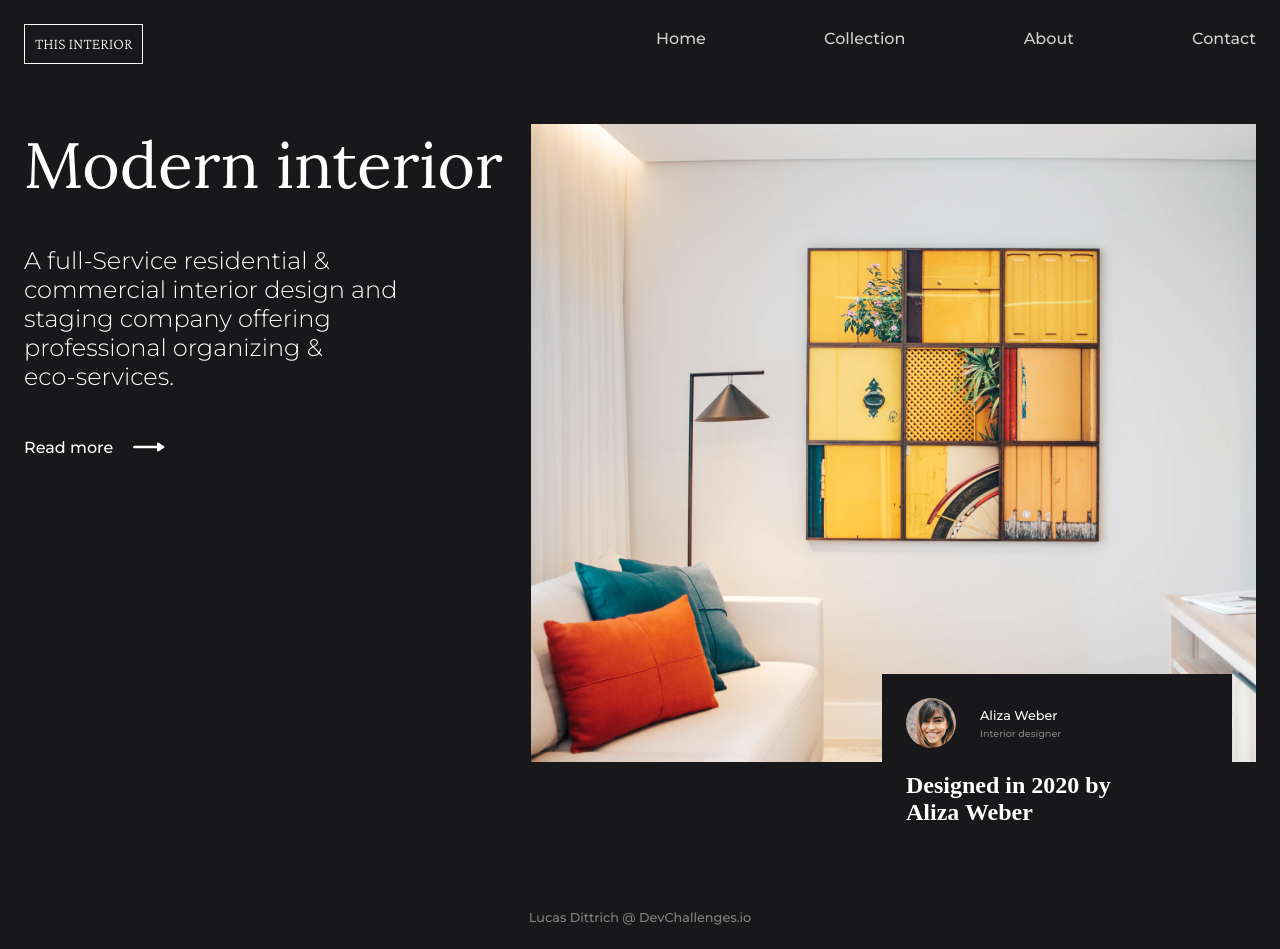
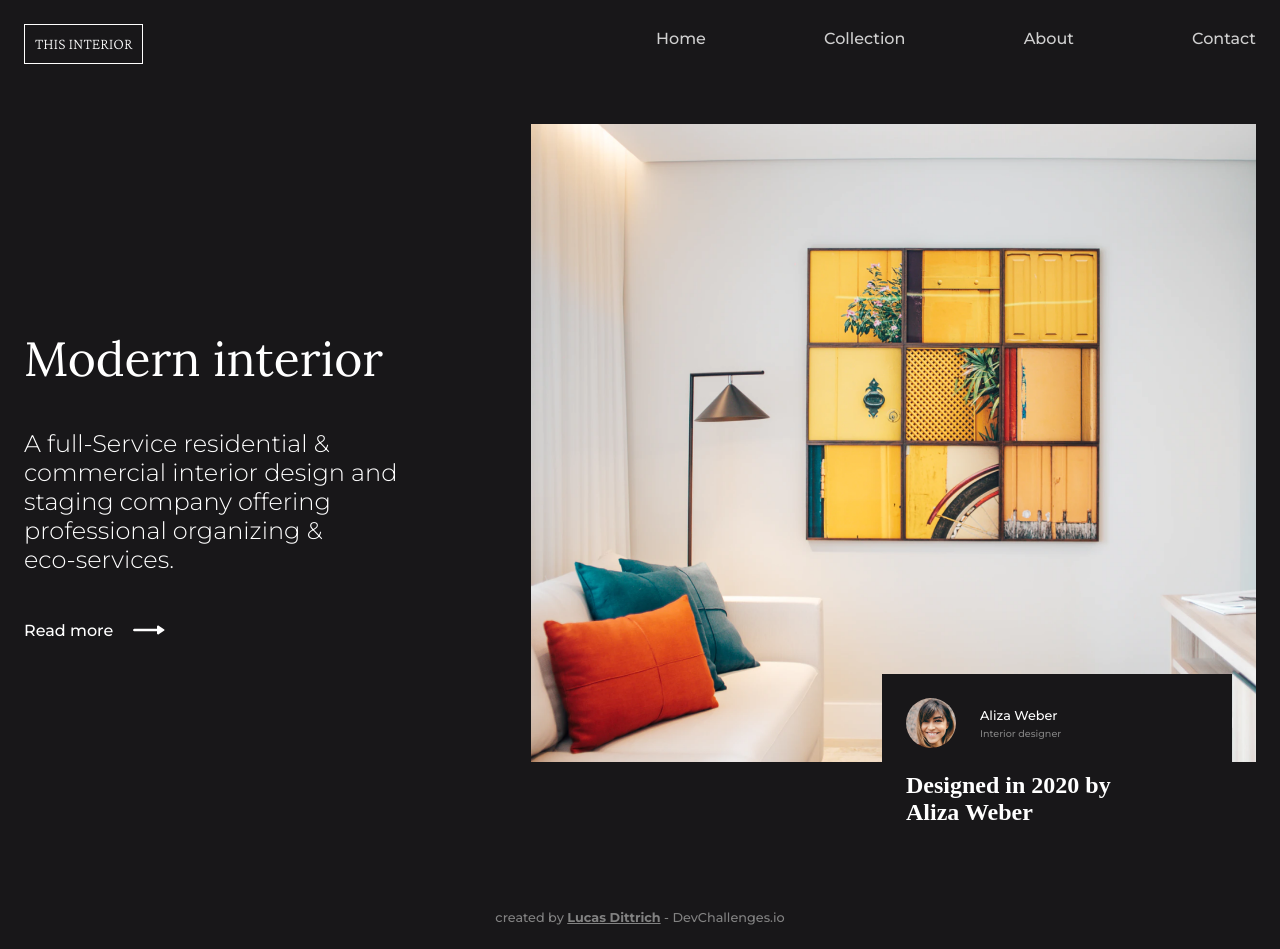
Before and after one commit to dittrichlucas/devchallenges, a plain HTML site: page 3-interior-consultant/index.html in a window 1280 px wide. Drawn offline with nearby package versions, Linux system fonts and the light colour scheme.

Commit message:
refactor: adjust according to design
Signed-off-by: dittrichlucas <ld.dittrich@gmail.com>

```diff
--- a/3-interior-consultant/index.html
+++ b/3-interior-consultant/index.html
@@ -62,7 +62,7 @@
         </section>
     </main>
     <footer>
-        <p>Lucas Dittrich @ DevChallenges.io</p>
+        <p>created by <b><u>Lucas Dittrich</u></b> - DevChallenges.io</p>
     </footer>
 </body>
 </html>
--- a/3-interior-consultant/style.css
+++ b/3-interior-consultant/style.css
@@ -18,11 +18,16 @@
     }
 
     .container {
-        grid-template-columns: 4fr 6fr;
+        grid-template-columns: 2fr 3fr;
+        align-content: center;
+    }
+
+    .content {
+        align-self: center;
     }
 
     .content h1 {
-        font: 4rem 'Lora';
+        font: 3rem 'Lora';
     }
 
     .content p {
```
